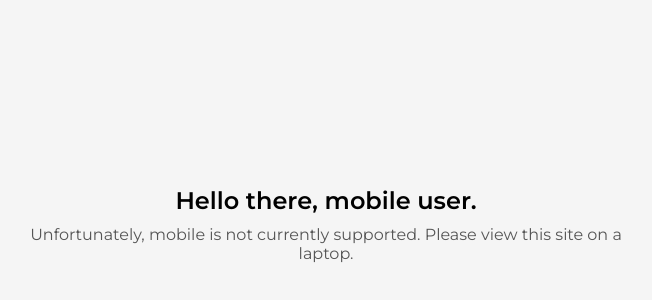
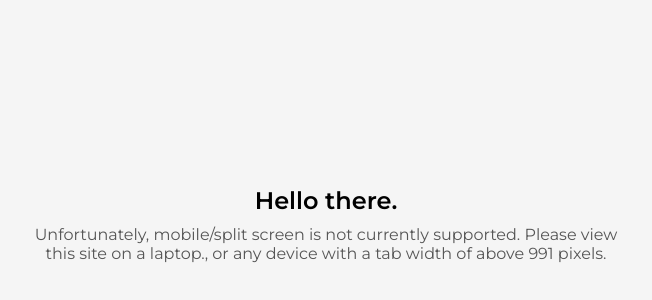
Before and after one commit to longoncapitalpartners/longoncapitalpartners_old, a plain HTML site: page error.html in a window 1280 px wide. Shown: the part 184-484 px from the top of the page, without its empty margins (314-966 px from the left). Drawn offline with Linux system fonts and the light colour scheme.

Commit message:
Update error.html

```diff
--- a/error.html
+++ b/error.html
@@ -7,8 +7,8 @@
 </head>
 <body>
   <div class="content">
-    <h1 id="title">Hello there, mobile user.</h1>
-    <p id="paragraph">Unfortunately, mobile is not currently supported. Please view this site on a laptop.</p>
+    <h1 id="title">Hello there.</h1>
+    <p id="paragraph">Unfortunately, mobile/split screen is not currently supported. Please view this site on a laptop., or any device with a tab width of above 991 pixels.</p>
   </div>
 </body>
 </html>
```
